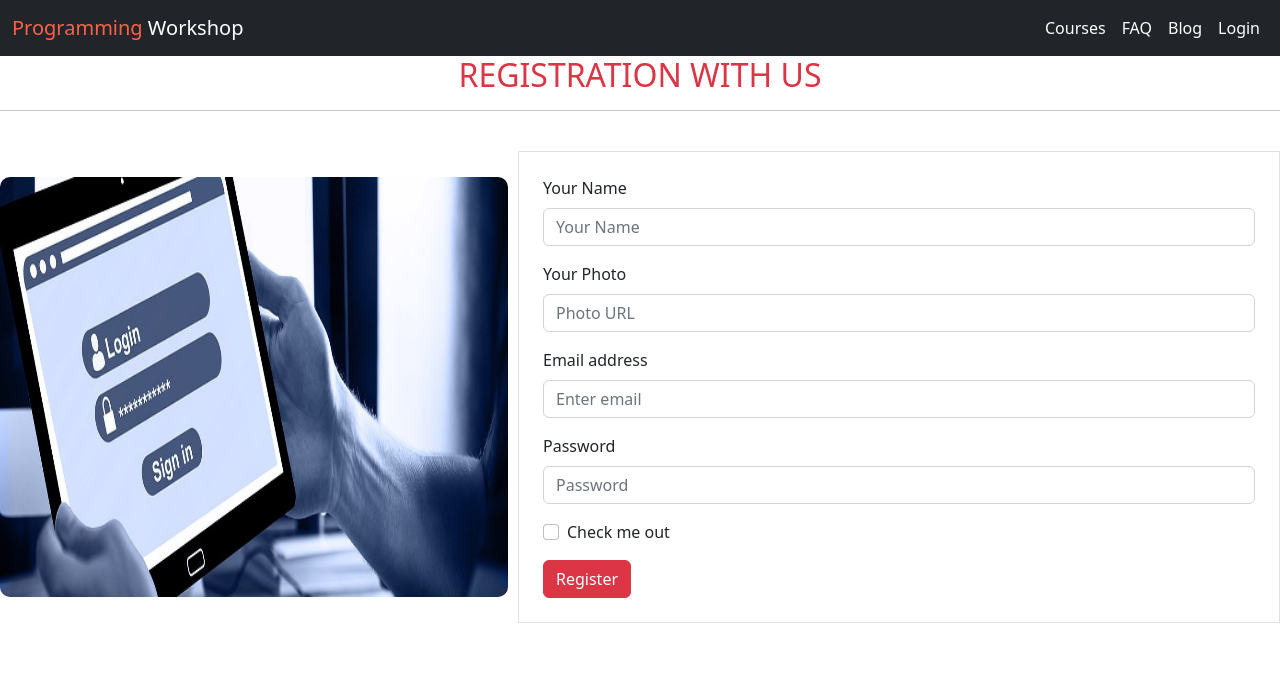
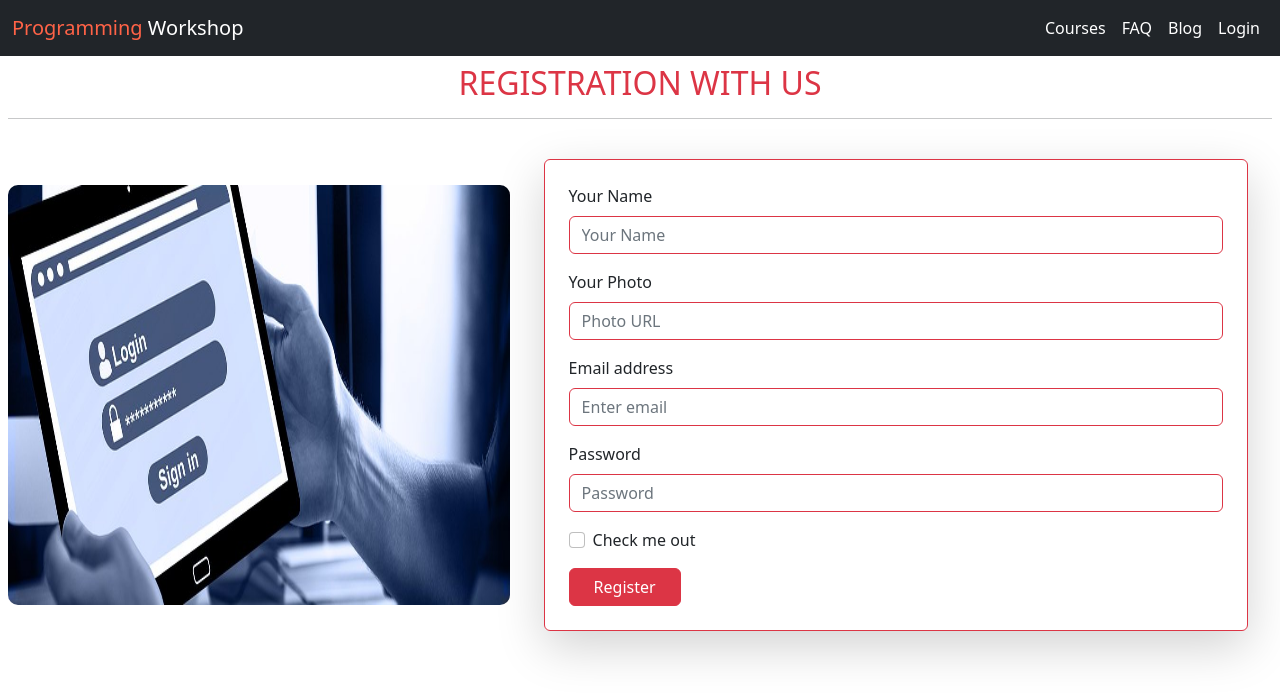
Before and after one commit to mdsultanmahmud/programming-workshop-clients, a React (Create React App) app: page /register in a window 1280 px wide. Shown: the top 698 px of the page. Built offline with nearby package versions, Linux system fonts and the light colour scheme; no server answers.

Commit message:
login with google done

```diff
--- a/src/components/Header/Header.js
+++ b/src/components/Header/Header.js
@@ -7,8 +7,18 @@ import './Header.css'
 import { useContext } from 'react';
 import { AuthContext } from '../../context/UserContext';
 import { Button } from 'react-bootstrap'
+import toast from 'react-hot-toast'
 const Header = () => {
-  const { user } = useContext(AuthContext)
+  const { user, logOut} = useContext(AuthContext)
+  const handleLogout = () =>{
+    logOut()
+    .then(res =>{
+      toast.success('You are logout successfully')
+    })
+    .catch(e =>{
+      toast.error(e.message)
+    })
+  }
   return (
     <Navbar bg="dark" expand="lg">
       <Container fluid>
@@ -28,7 +38,7 @@ const Header = () => {
                 <>
                   <Nav.Link className='text-white'>
                     {user.displayName}
-                    <Button className='ms-2' variant="outline-danger">Logout</Button>
+                    <Button onClick={handleLogout} className='ms-2' variant="outline-danger">Logout</Button>
                   </Nav.Link>
                 </>
                 :
--- a/src/components/Login/Login.js
+++ b/src/components/Login/Login.js
@@ -8,8 +8,10 @@ import { AuthContext } from '../../context/UserContext';
 import toast from 'react-hot-toast'
 import './Login.css'
 const Login = () => {
-    const {userLoginWithEmailAndPass} = useContext(AuthContext)
+    const {userLoginWithEmailAndPass, loginWithGoogle} = useContext(AuthContext)
 
+
+    // login with email and password
     const handleUserLogin = (event) =>{
         event.preventDefault()
         const form = event.target
@@ -23,6 +25,20 @@ const Login = () => {
             form.reset()
         })
         .catch(e => console.error(e))
+    }
+
+
+    // login with google sign in method
+    const handleGoogleLogin = () =>{
+        loginWithGoogle()
+        .then(res =>{
+            const user = res.user
+            toast.success('You are login successfully!!!')
+        })
+        .catch(e =>{
+            console.error(e)
+            toast.error(e.message)
+        })
     }
     return (
         <>
@@ -45,7 +61,7 @@ const Login = () => {
                 </Button>
                 <p>Don't have an account?? Please <Link to='/register'>Register</Link></p>
                 <ButtonGroup className='w-100' vertical>
-                    <Button className='w-100'  variant="outline-danger">Login with Google</Button>
+                    <Button onClick={handleGoogleLogin} className='w-100'  variant="outline-danger">Login with Google</Button>
                     <Button className='w-100'  variant="outline-dark">Login with Github</Button>
                 </ButtonGroup>
             </Form>
--- a/src/components/Register/Register.js
+++ b/src/components/Register/Register.js
@@ -41,7 +41,7 @@ const Register = () => {
 
 
     return (
-        <div>
+        <div className='m-2'>
              <h2 className='text-danger text-center text-uppercase'>Registration with us</h2>
                <hr />
             <div className='form-design'>
@@ -50,28 +50,28 @@ const Register = () => {
                     </div>
                 <div>
 
-                    <Form onSubmit={hendleRegister} className=' border p-4 m-4 mx-auto'>
+                    <Form onSubmit={hendleRegister} className='border rounded shadow-lg border-danger p-4 m-4'>
                         <Form.Group className="mb-3" >
                             <Form.Label>Your Name</Form.Label>
-                            <Form.Control name='name' type="text" placeholder="Your Name" />
+                            <Form.Control className='border border-danger' name='name' type="text" placeholder="Your Name" />
                         </Form.Group>
                         <Form.Group className="mb-3" >
                             <Form.Label>Your Photo</Form.Label>
-                            <Form.Control name='photourl' type="text" placeholder="Photo URL" />
+                            <Form.Control className='border border-danger' name='photourl' type="text" placeholder="Photo URL" />
                         </Form.Group>
                         <Form.Group className="mb-3" controlId="formBasicEmail">
                             <Form.Label>Email address</Form.Label>
-                            <Form.Control name='email' type="email" placeholder="Enter email" />
+                            <Form.Control className='border border-danger' name='email' type="email" placeholder="Enter email" />
                         </Form.Group>
 
                         <Form.Group className="mb-3" controlId="formBasicPassword">
                             <Form.Label>Password</Form.Label>
-                            <Form.Control name='password' type="password" placeholder="Password" />
+                            <Form.Control className='border border-danger' name='password' type="password" placeholder="Password" />
                         </Form.Group>
                         <Form.Group className="mb-3" controlId="formBasicCheckbox">
                             <Form.Check type="checkbox" label="Check me out" />
                         </Form.Group>
-                        <Button variant="danger" type="submit">
+                        <Button className='px-4' variant="danger" type="submit">
                             Register
                         </Button>
                     </Form></div>
--- a/src/context/UserContext.js
+++ b/src/context/UserContext.js
@@ -2,14 +2,16 @@ import React from 'react';
 import { useState } from 'react';
 import { createContext } from 'react';
 import {getAuth, createUserWithEmailAndPassword,
-     updateProfile, onAuthStateChanged, signInWithEmailAndPassword} from 'firebase/auth'
+     updateProfile, onAuthStateChanged,
+     signInWithEmailAndPassword, signOut,
+     GoogleAuthProvider, signInWithPopup} from 'firebase/auth'
 import app from '../firebase/firebase.init';
 import { useEffect } from 'react';
 export const AuthContext = createContext()
 const auth = getAuth(app)
 const UserContext = ({children}) => {
     const [user ,setUser] = useState(null)
-
+    const googleProvider = new GoogleAuthProvider()
     //create a user
     const createUser = (email, password) =>{
         return createUserWithEmailAndPassword(auth, email, password)
@@ -24,6 +26,15 @@ const UserContext = ({children}) => {
         return signInWithEmailAndPassword(auth, email, password)
     }
 
+    // user logout
+    const logOut =  () =>{
+        return signOut(auth)
+    }
+
+    // login with google
+    const loginWithGoogle = () =>{
+        return signInWithPopup(auth, googleProvider)
+    }
     // get current user
     useEffect(() =>{
         const unsubscibe = onAuthStateChanged(auth, (currentUser) =>{
@@ -42,7 +53,8 @@ const UserContext = ({children}) => {
 
 
 
-    const userInfo = {user, createUser, updateUserProfile, userLoginWithEmailAndPass}
+    const userInfo = {user, createUser, updateUserProfile,
+        userLoginWithEmailAndPass, logOut, loginWithGoogle}
     return (
         <AuthContext.Provider value={userInfo}>
                 {children}
```
